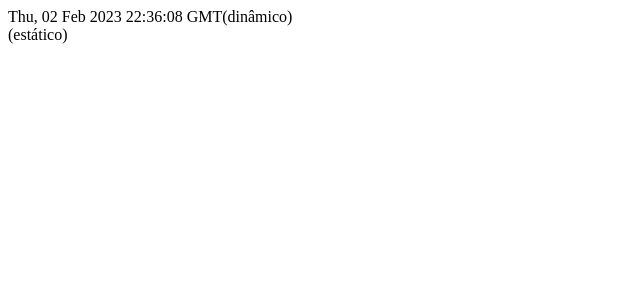
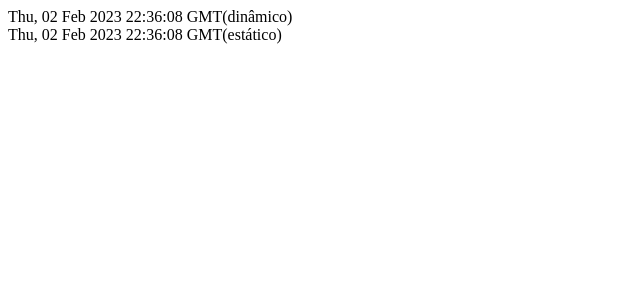
Before and after one commit to NathanPeixoto/MyOnlineTestJs, a Next.js app: page /tempo in a window 1280 px wide. Shown: the top 300 px of the page, without its empty margins (0-640 px from the left). Built offline with nearby package versions, Linux system fonts and the light colour scheme.

Commit message:
primeira página

```diff
--- a/pages/tempo.js
+++ b/pages/tempo.js
@@ -5,7 +5,7 @@ function Tempo(props){
     return(
         <div>
             <div>{dynamicDateString}(dinâmico)</div>
-            <div>{props.dynamicDateString}(estático)</div>
+            <div>{props.staticDateString}(estático)</div>
         </div>
     )
 }
```
